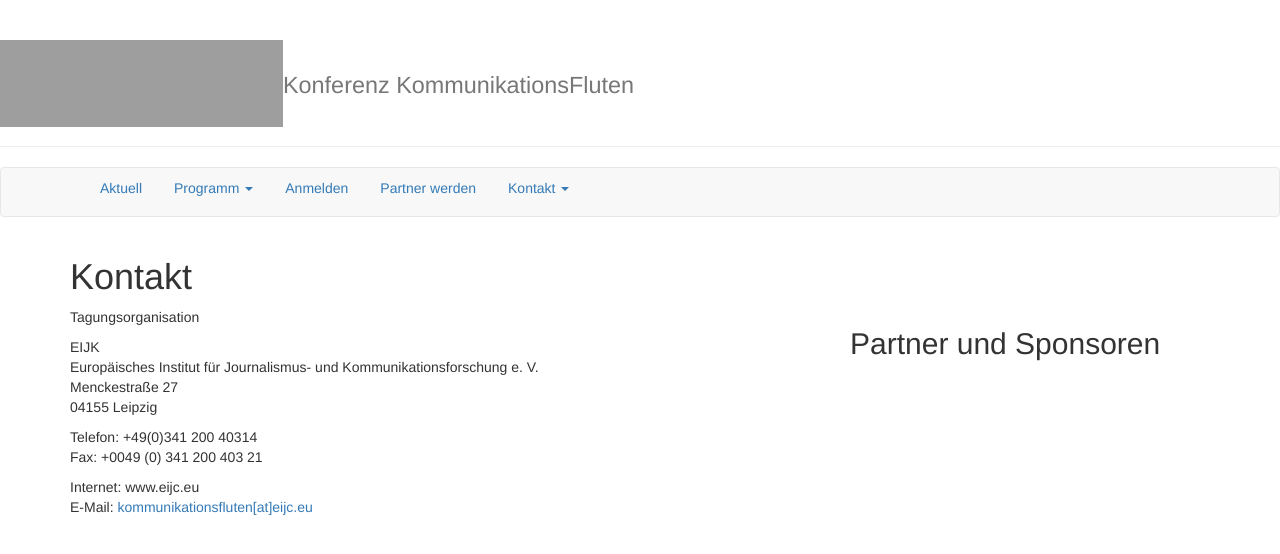
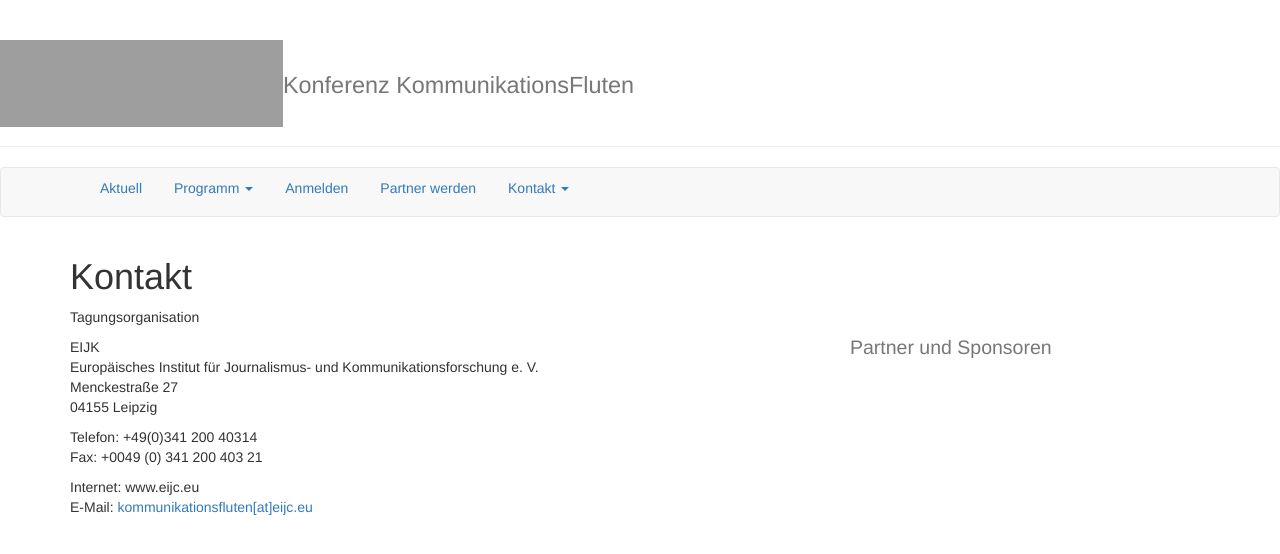
Before and after one commit to susedev/test, a Jekyll site: the page built from kontakt.html, in a window 1280 px wide. Shown: the top 554 px of the page. Built offline with Jekyll 4.4.1, drawn with Linux system fonts in a browser that asks for light colours; grey boxes are pictures that could not be loaded.

```diff
--- a/_layouts/page.html
+++ b/_layouts/page.html
@@ -12,7 +12,7 @@ layout: base
       {{ content }}
     </div>
     <div class="col-md-4">
-      <h2>Partner und Sponsoren</h2>
+      <h2><small>Partner und Sponsoren</small></h2>
     </div>
   </div>
 </div>
```
